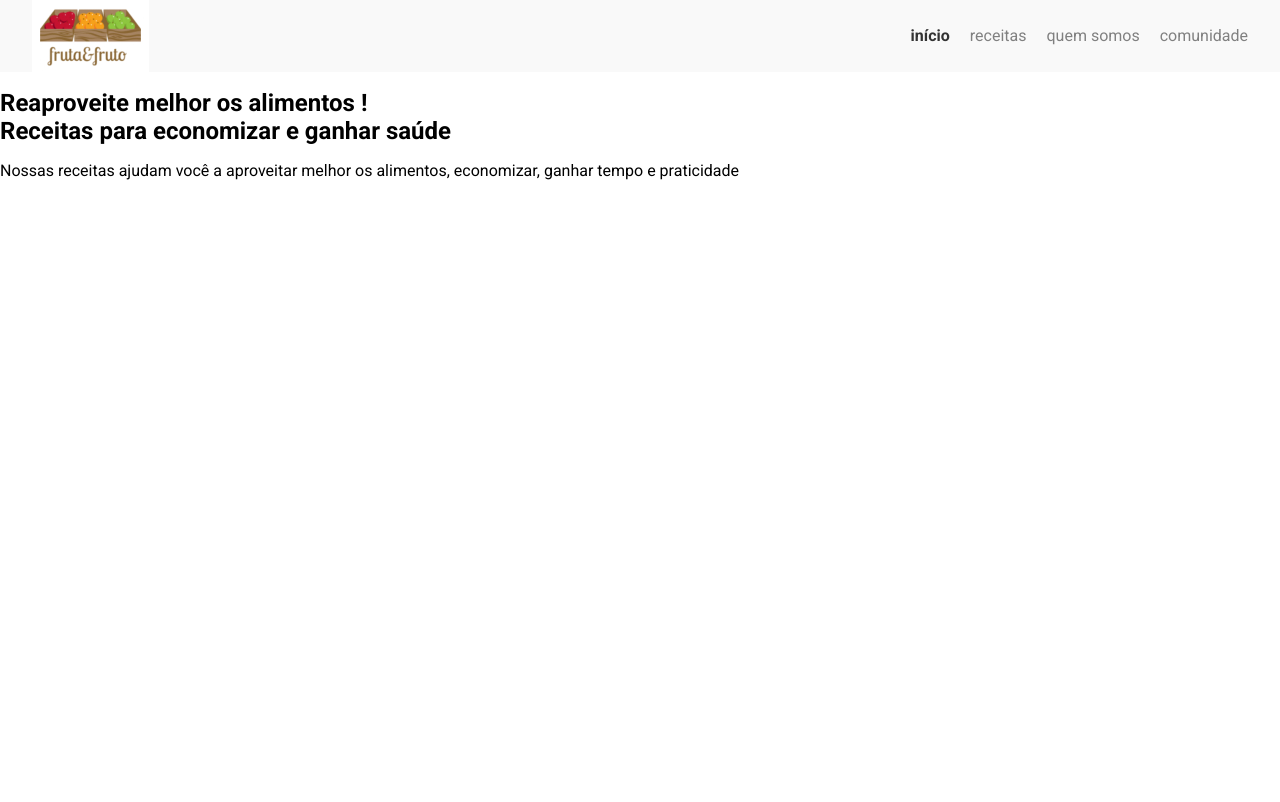
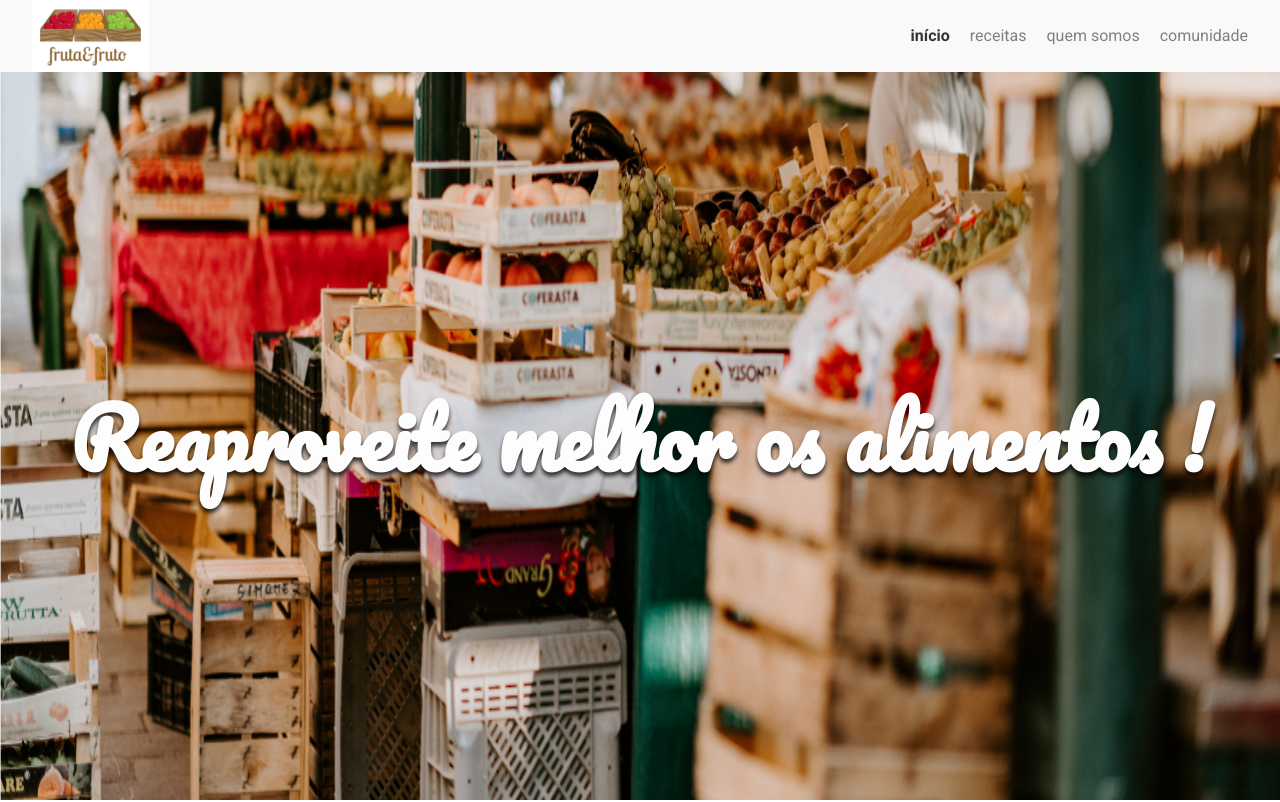
Before and after one commit to Kevin6476/arquitetura-css-treino, a plain HTML site: page index.html in a window 1280 px wide. Shown: the top 802 px of the page. Drawn offline with Linux system fonts and the light colour scheme.

Commit message:
Metodologia BEM (Block Element Modifier), estilizando seções banner e sobre

```diff
--- /dev/null
+++ b/assets/css/banner/banner-imagem.css
@@ -0,0 +1,4 @@
+.banner__imagem {
+    width: 100%;
+    height: calc(100vh - 72px);
+}
--- /dev/null
+++ b/assets/css/banner/banner-titulo.css
@@ -0,0 +1,12 @@
+.banner__titulo {
+    font-family: 'Pacifico', cursive;
+    color: #fdfdfd;
+    font-size: 5.0625rem;
+    position: absolute;
+    left: 50%;
+    top: 50%;
+    text-shadow: 0 4px 4px rgba(0, 0, 0, 0.75);
+    text-align: center;
+    transform: translate(-50%, -50%);
+    width: 100%;
+}
--- /dev/null
+++ b/assets/css/banner/banner.css
@@ -0,0 +1,3 @@
+.banner {
+    position: relative;
+}
--- /dev/null
+++ b/assets/css/sobre/sobre-descricao.css
@@ -0,0 +1,5 @@
+.sobre__descricao {
+    color: #595959;
+    font-size: 1.75rem;
+    font-weight: 100;
+}
--- /dev/null
+++ b/assets/css/sobre/sobre-titulo.css
@@ -0,0 +1,5 @@
+.sobre__titulo {
+    color: #8d0606;
+    font-family: 'Pacifico', cursive;
+    font-size: 3.1875rem;
+}
--- /dev/null
+++ b/assets/css/sobre/sobre.css
@@ -0,0 +1,4 @@
+.sobre {
+    text-align: center;
+    padding: 2.5rem;
+}
--- a/index.html
+++ b/index.html
@@ -15,6 +15,15 @@
     <link rel="stylesheet" href="./assets/css/menu/menu-lista.css"/>
     <link rel="stylesheet" href="./assets/css/menu/menu-item.css"/>
     <link rel="stylesheet" href="./assets/css/menu/menu-link.css"/>
+
+    <link rel="stylesheet" href="./assets/css/banner/banner.css" />
+    <link rel="stylesheet" href="./assets/css/banner/banner-imagem.css" />
+    <link rel="stylesheet" href="./assets/css/banner/banner-titulo.css" />
+
+    <link rel="stylesheet" href="./assets/css/sobre/sobre.css"/>
+    <link rel="stylesheet" href="./assets/css/sobre/sobre-titulo.css"/>
+    <link rel="stylesheet" href="./assets/css/sobre/sobre-descricao.css"/>
+
 </head>
 
 <body>
@@ -32,17 +41,15 @@
         </nav>
     </header>
 
-
     <section class="banner">
-        <img src="" alt="" class="banner__imagem">
+        <img src="./assets/img/banner.jpg" alt="" class="banner__imagem">
         <h2 class="banner__titulo">Reaproveite melhor os alimentos !</h2>
     </section>
+
     <section class="sobre">
         <h2 class="sobre__titulo">Receitas para economizar e ganhar saúde</h2>
         <p class="sobre__descricao">Nossas receitas ajudam você a aproveitar melhor os alimentos, economizar, ganhar tempo e praticidade</p>
     </section>
-
-
 </body>
 
 </html>
```
